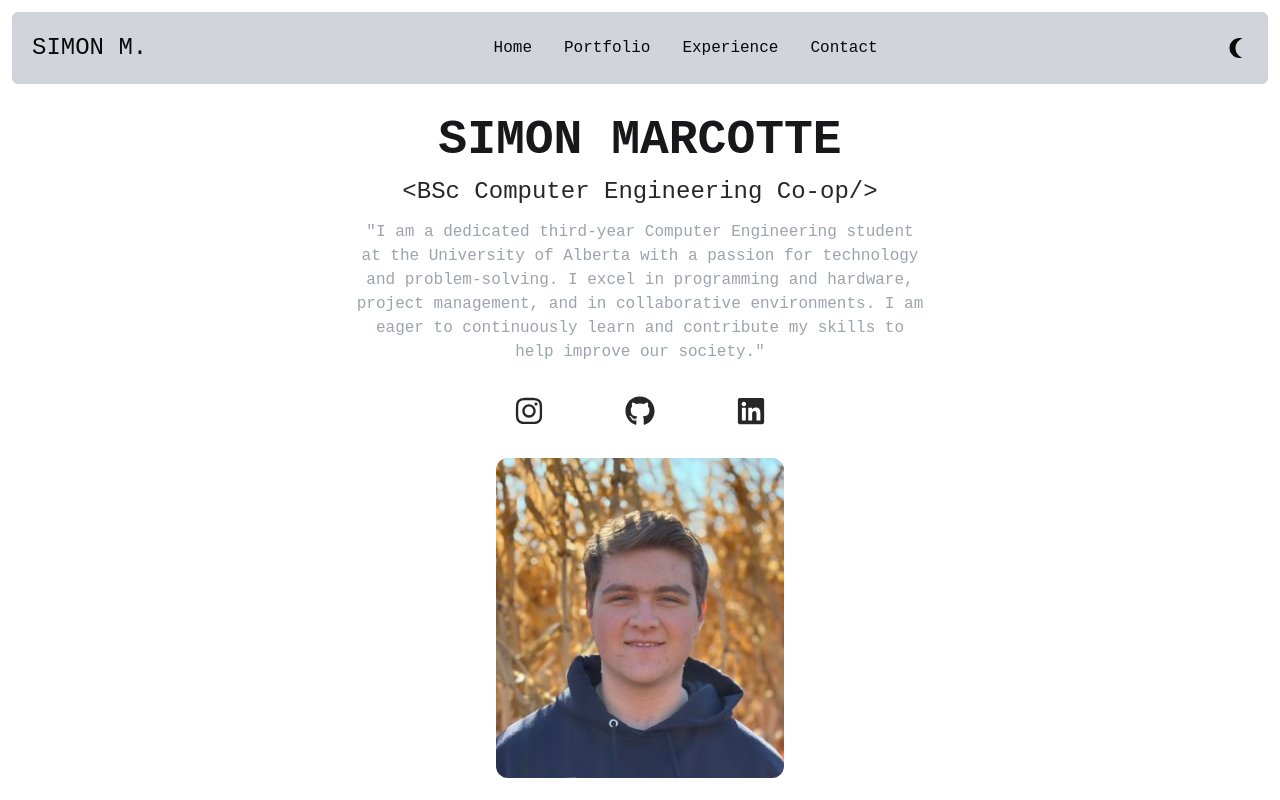
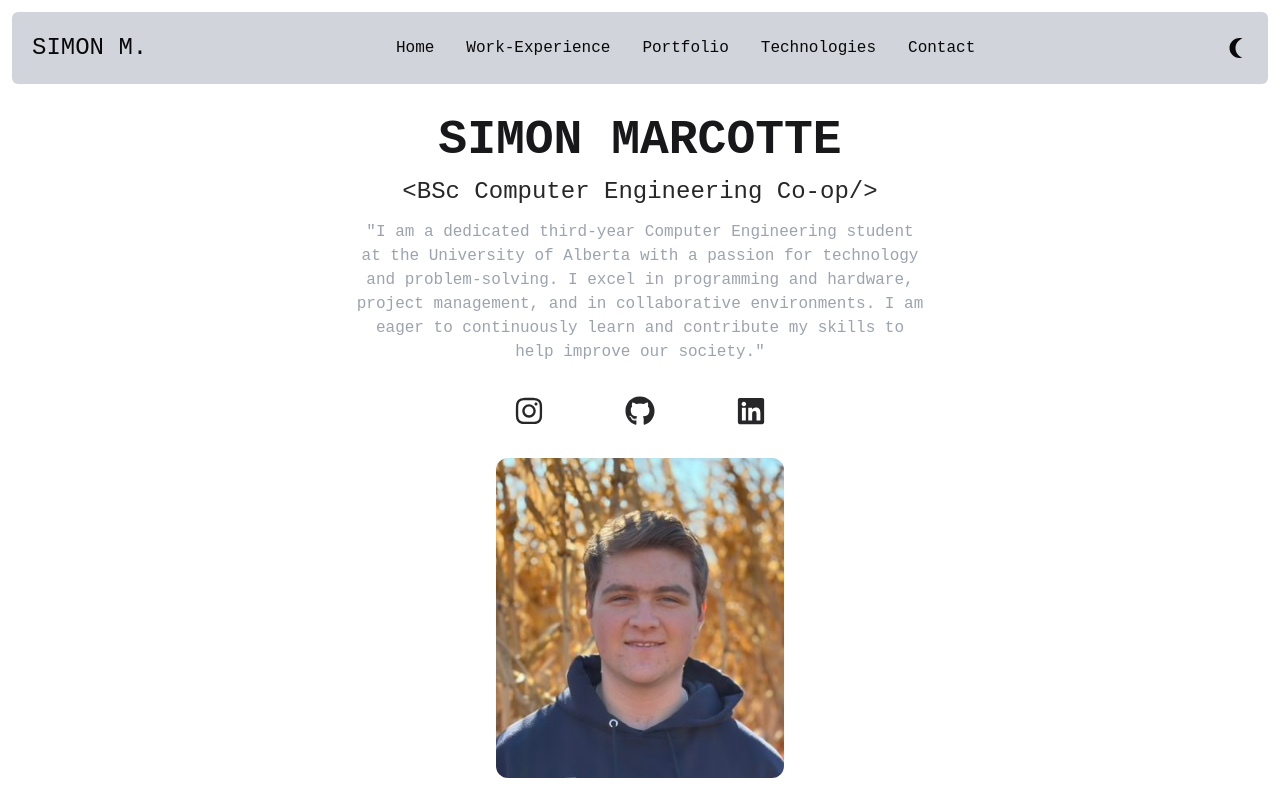
Before and after one commit to simonMarcotte/myPortfolio, a React (Create React App) app: page / in a window 1280 px wide. Shown: the top 800 px of the page. Built offline with nearby package versions, Linux system fonts and the light colour scheme.

Commit message:
updated for new section

```diff
--- a/src/components/Header.jsx
+++ b/src/components/Header.jsx
@@ -1,8 +1,8 @@
 import React from 'react';
-import {MdOutlineNightlightRound, MdWbSunny} from "react-icons/md";
-import {Link} from "react-scroll";
+import { MdOutlineNightlightRound, MdWbSunny } from "react-icons/md";
+import { Link } from "react-scroll";
 
-const Header = ({darkMode, setDarkMode}) => {
+const Header = ({ darkMode, setDarkMode }) => {
 
   const NavButtons = [
     {
@@ -11,29 +11,31 @@ const Header = ({darkMode, setDarkMode}) => {
     },
     {
       id: 2,
+      link: "work-experience"
+    },
+    {
+      id: 3,
       link: "portfolio"
     },
     {
-      id: 3,
-      link: "experience"
+      id: 4,
+      link: "Technologies"
     },
     {
-      id: 4,
+      id: 5,
       link: "contact"
     }
   ];
 
-
   return (
-
     <header className="bg-gray-300 dark:bg-zinc-900 text-zinc-950 dark:text-white rounded-md m-3 sticky top-0 z-50 duration-500">
       <nav className='flex justify-between items-center p-5'>
         <h1 className='text-2xl'>SIMON M.</h1>
 
         <ul className='md:flex'>
-          {NavButtons.map(({id, link}) => (
+          {NavButtons.map(({ id, link }) => (
             <li key={id} className="px-4 cursor-pointer capitalize font-thin hover:scale-110 duration-200">
-              <Link to={link} smooth duration={500}>{link}</Link>
+              <Link to={link} smooth duration={500} offset={-50}>{link}</Link>
             </li>
           ))}
         </ul>
@@ -43,7 +45,7 @@ const Header = ({darkMode, setDarkMode}) => {
             darkMode ? (
               <MdWbSunny className="text-2xl cursor-pointer" />
             ) : (
-              <MdOutlineNightlightRound className="text-2xl cursor-pointer"/>
+              <MdOutlineNightlightRound className="text-2xl cursor-pointer" />
             )
           }
 
```
